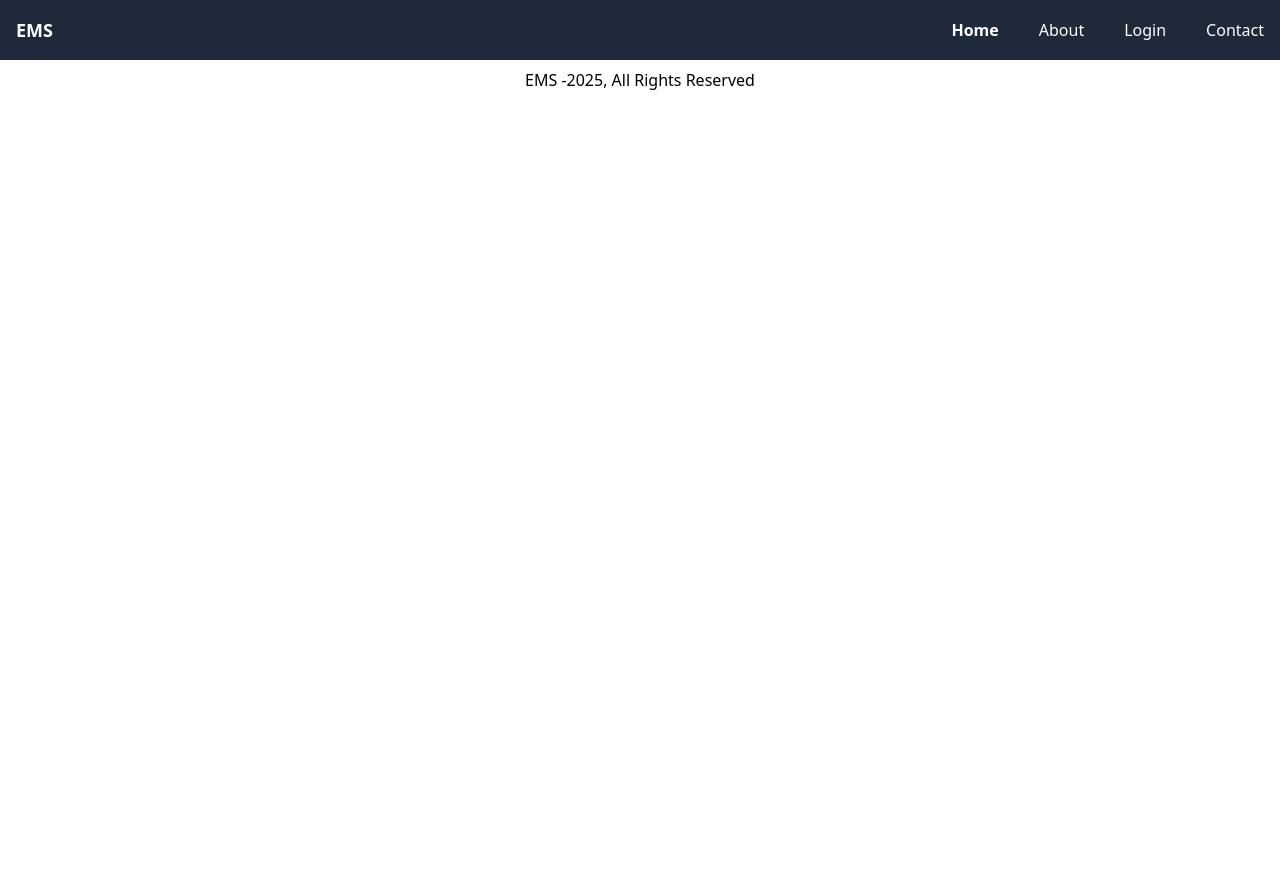
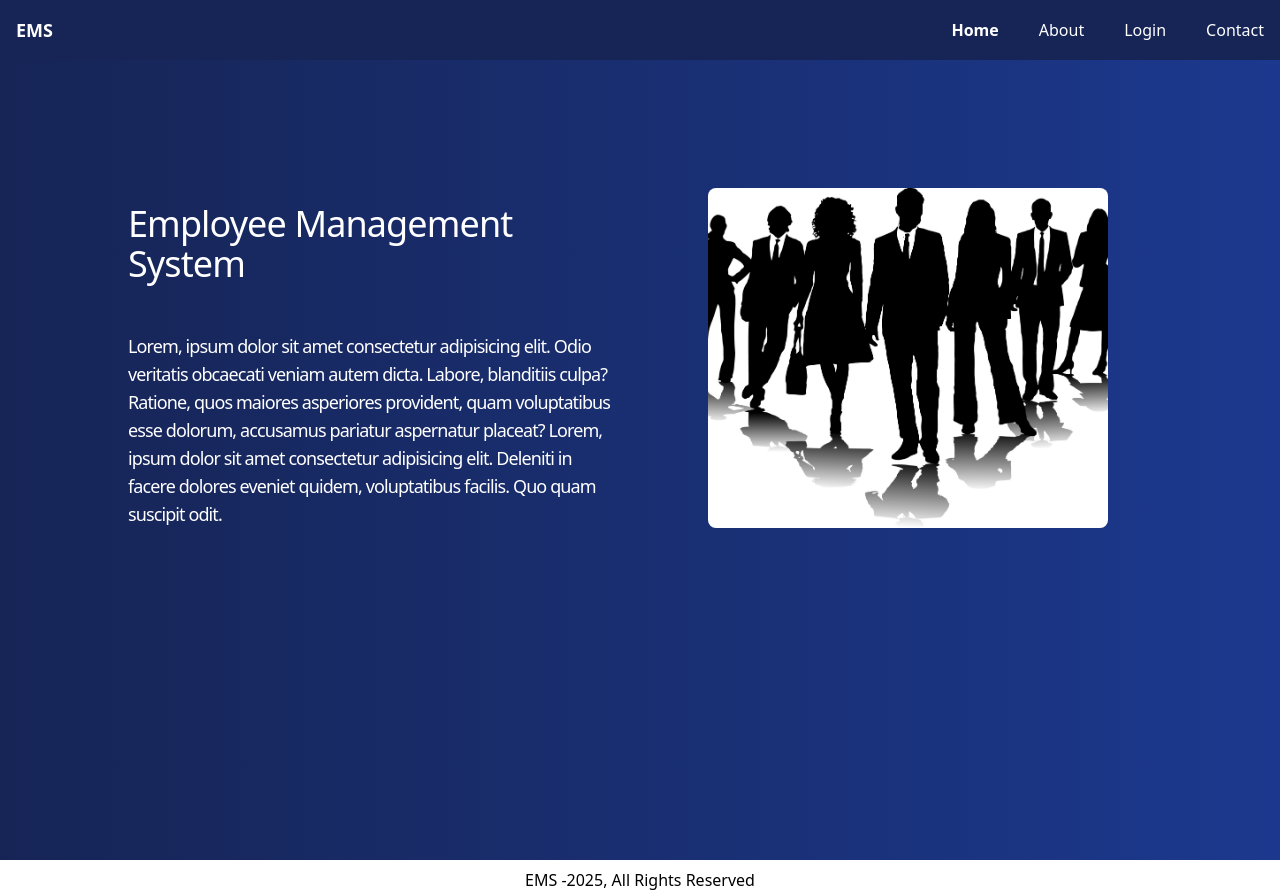
Before and after one commit to Shijin2k3/Employee-Management, a React (Vite) app in the folder frontend/: page / in a window 1280 px wide. Before the commit the page ends 800 px from the top, so only its background shows below. Built offline with nearby package versions, Linux system fonts and the light colour scheme.

Commit message:
Initialized Home page

```diff
--- a/frontend/src/App.jsx
+++ b/frontend/src/App.jsx
@@ -1,17 +1,25 @@
-import { useState } from 'react'
 
 import './App.css'
 import { Header } from './components/layouts/Header'
 import { Footer } from './components/layouts/Footer'
+import { Home } from './components/Home'
+import {Route, BrowserRouter as Router, Routes} from 'react-router-dom'
+
 
 function App() {
 
 
   return (
-    <div>
-      <Header/>
-      <Footer />
-    </div>
+    <Router>
+      <div>
+        <Header/>
+          <Routes>
+            <Route  path='/' element={ <Home/>}/>
+          </Routes>
+        <Footer />
+      </div>
+    </Router>
+
 
   )
 }
--- /dev/null
+++ b/frontend/src/components/Home.jsx
@@ -0,0 +1,34 @@
+import React from 'react'
+import home from '../assets/home.jpg'
+export const Home = () => {
+    return (
+       <div className='bg-blue-950' >
+        <div className='relative w-full min-h-screen  bg-gradient-to-r from-blue-950 to-blue-900 text-white py-20'>
+          <div className='w-[90%] xl:w-[80%] m-auto flex flex-col md:flex-row  items-center md:space-x-12 '>
+             <div className='w-full lg:w-[50%] '>
+                <div className='flex flex-col items-center justify-center  md:items-start'>
+                  <h1 className='pb-8 text-3xl font-medium tracking-tight lg:mt-16 lg:text-4xl '>
+                    Employee Management System
+                  </h1>
+
+                  <p className=' max-w-xl text-lg mb-8 py-4 font-light tracking-tighter '>Lorem,
+                     ipsum dolor sit amet consectetur adipisicing elit. Odio veritatis obcaecati veniam autem dicta. Labore, blanditiis
+                     culpa? Ratione, quos maiores asperiores provident, quam voluptatibus esse dolorum, accusamus pariatur aspernatur placeat?
+                     Lorem, ipsum dolor sit amet consectetur adipisicing elit. Deleniti in facere dolores eveniet quidem, voluptatibus facilis. Quo quam suscipit odit.
+                     </p>
+                </div>
+             </div>
+             <div className='w-full  lg:w-[50%] flex items-center justify-center transform transition-transform
+                         duration-300 hover:scale-105'>
+                <img src={home} alt="home" className='w-70 h-70 md:w-100 md:h-85 object-cover rounded-lg ' />
+             </div>
+
+
+          </div>
+
+        </div>
+
+
+       </div>
+      );
+}
--- a/frontend/src/components/layouts/Header.jsx
+++ b/frontend/src/components/layouts/Header.jsx
@@ -13,7 +13,7 @@ export const Header = () => {
       };
 
     return (
-      <nav className="bg-gray-800 p-4">
+      <nav className="bg-blue-950 p-4">
         <div className="container mx-auto flex justify-between items-center">
           <div className="text-white text-lg font-bold">EMS</div>
           <div className="hidden md:flex space-x-4 gap-6">
```
Also changed, not shown: frontend/src/assets/home.jpg (added).
